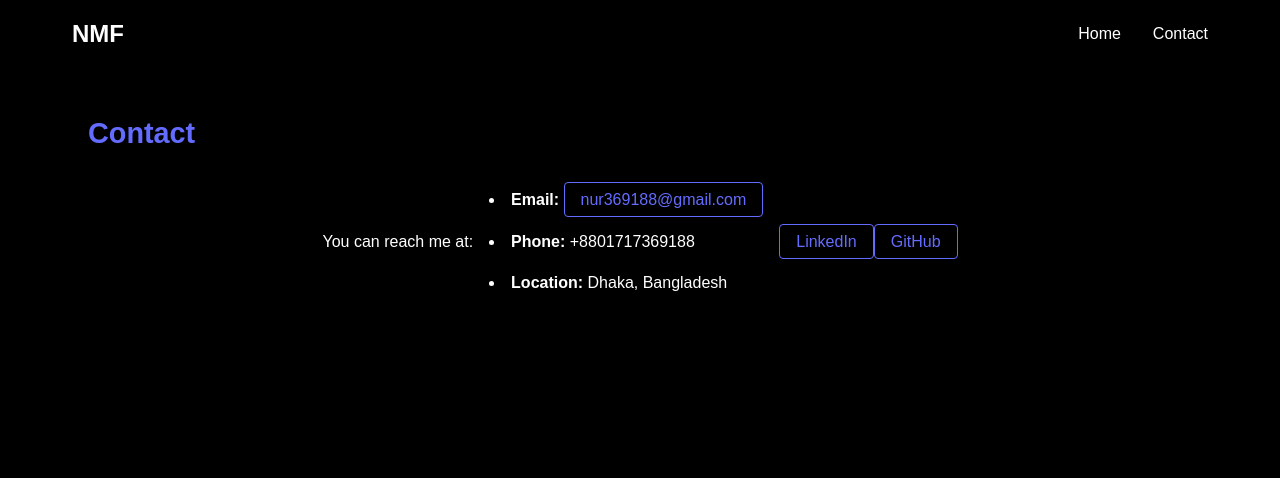
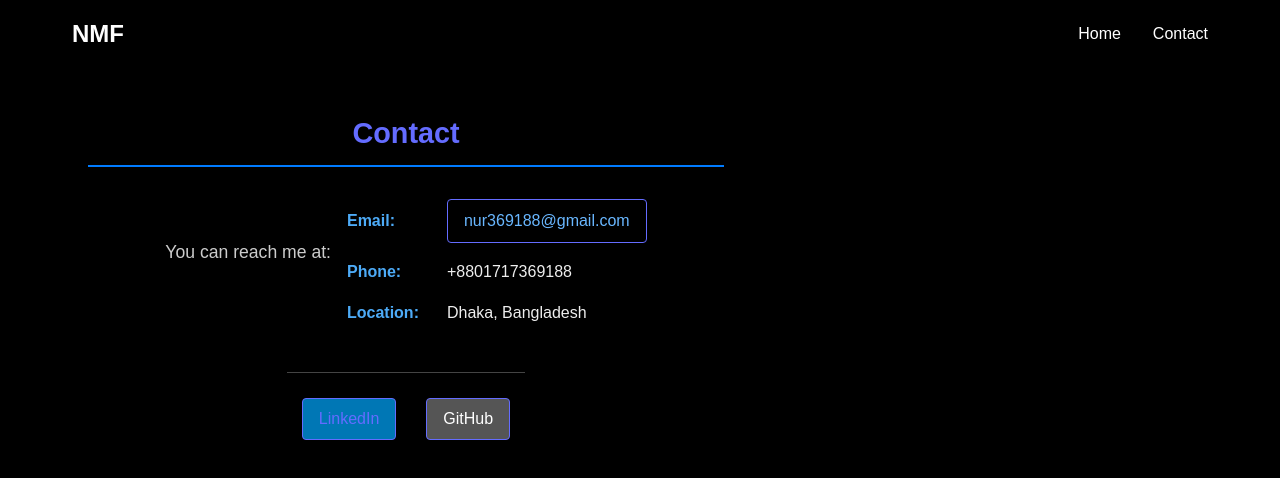
Before and after one commit to nurfarazi/personal-webpage, a React (Vite) app: page /contact in a window 1280 px wide. Shown: the top 478 px of the page. Built offline with nearby package versions, Linux system fonts and the light colour scheme.

Commit message:
feat: add Contact page with styling and layout

```diff
--- /dev/null
+++ b/src/pages/Contact.css
@@ -0,0 +1,96 @@
+.contact {
+  padding: 40px 0; /* Adjusted padding */
+  /* Removed background-color, border-radius, box-shadow */
+  max-width: 700px; /* Slightly wider */
+  margin: 40px auto;
+  text-align: left; /* Align section content left */
+}
+
+.contact h2 {
+  margin-bottom: 30px;
+  color: var(--text-color, #eee); /* Use CSS variable or lighter default */
+  font-size: 2.2em; /* Slightly larger */
+  text-align: center; /* Center heading */
+  border-bottom: 2px solid var(--primary-color, #007bff); /* Keep primary color or adjust if needed */
+  padding-bottom: 10px;
+  display: inline-block; /* Make border fit content */
+}
+
+.contact-info {
+  text-align: left;
+  margin-bottom: 30px;
+}
+
+.contact-info p {
+  font-size: 1.1em;
+  color: var(--text-secondary-color, #ccc); /* Use CSS variable or lighter default */
+  margin-bottom: 20px; /* Increased spacing */
+}
+
+.contact-info ul {
+  list-style: none;
+  padding: 0;
+  margin: 0 0 30px 0;
+}
+
+.contact-info li {
+  margin-bottom: 18px; /* Increased spacing */
+  font-size: 1.1em;
+  color: var(--text-color, #eee); /* Use CSS variable or lighter default */
+  display: flex;
+  align-items: center;
+  line-height: 1.6; /* Improved readability */
+}
+
+.contact-info li strong {
+  min-width: 90px; /* Adjusted width */
+  display: inline-block;
+  color: var(--primary-color, #4dabf7); /* Use theme color or a lighter blue */
+  margin-right: 10px; /* Add spacing */
+}
+
+.contact-info li a {
+  color: var(--link-color, #69b7ff); /* Use theme link color or a lighter blue */
+  text-decoration: none;
+  transition: color 0.3s ease;
+  word-break: break-all; /* Prevent long emails/links from overflowing */
+}
+
+.contact-info li a:hover {
+  color: var(--link-hover-color, #a3d3ff); /* Use theme hover color or an even lighter blue */
+  text-decoration: underline;
+}
+
+.social-links {
+  margin-top: 30px; /* Increased spacing */
+  text-align: center; /* Center social links */
+  padding-top: 20px; /* Add padding above */
+  border-top: 1px solid var(--border-color, #444); /* Adjust border color for dark theme */
+}
+
+.social-links a {
+  display: inline-block;
+  margin: 5px 15px; /* Adjusted margin */
+  padding: 12px 25px; /* Adjusted padding */
+  border-radius: 5px;
+  text-decoration: none;
+  color: #fff; /* Keep white text for buttons */
+  font-weight: 500; /* Slightly less bold */
+  transition: background-color 0.3s ease, transform 0.2s ease;
+  font-size: 1em; /* Adjusted font size */
+}
+
+.social-links a:hover {
+  opacity: 0.85; /* Adjusted hover opacity */
+  transform: translateY(-2px);
+}
+
+/* Specific styles for social links - using theme colors if available */
+.social-links a[href*="linkedin.com"] {
+  background-color: var(--linkedin-color, #0077b5); /* LinkedIn blue or theme variable */
+}
+
+.social-links a.github {
+  background-color: var(--github-color, #555); /* GitHub grey or theme variable - lighter than black */
+  color: #fff; /* Ensure text is white */
+}
--- a/src/pages/Contact.tsx
+++ b/src/pages/Contact.tsx
@@ -1,3 +1,5 @@
+import './Contact.css'; // Import the CSS file
+
 const Contact = () => {
   return (
     <div className="container">
```
